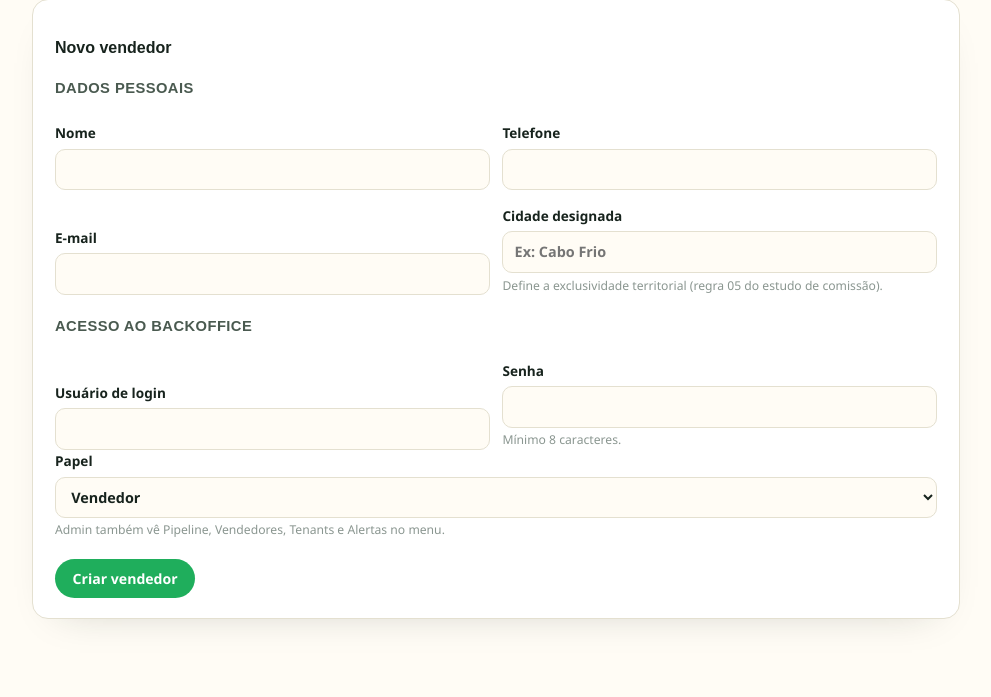
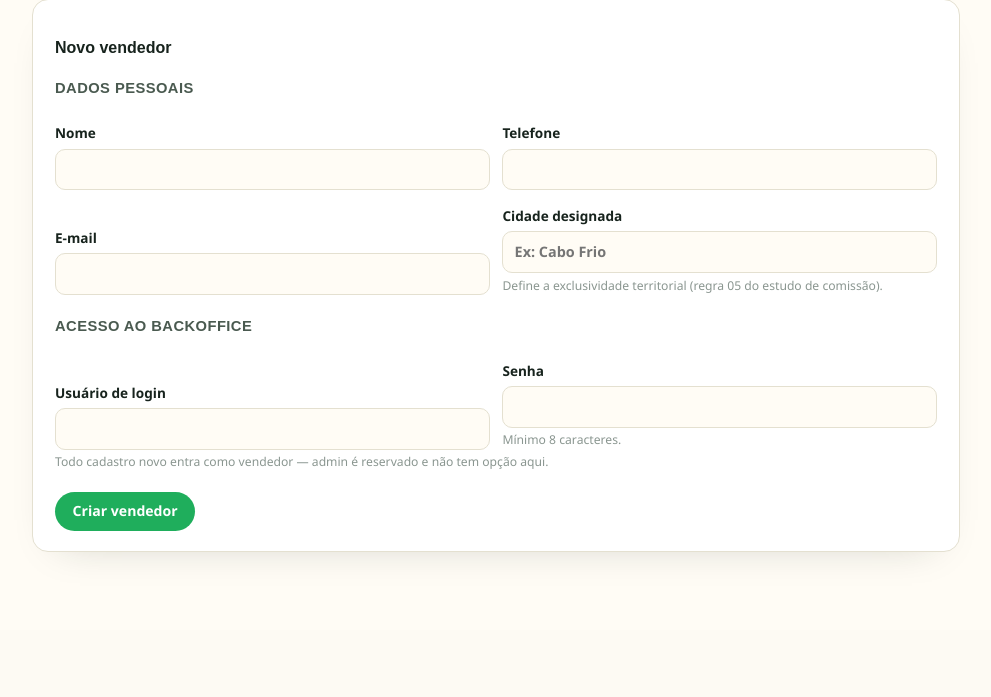
Before and after one commit to pachecasatSP/AtendAgente, a FastAPI app: template tools/comercial-backoffice/templates/admin_vendedores.html in a window 1280 px wide. Shown: the part 274-971 px from the top of the page, without its empty margins (144-1135 px from the left). After the commit the page ends 829 px from the top, so only its background shows below. Run offline with FastAPI, Linux system fonts and the light colour scheme; the template is opened without the code that fills it, so the values that code supplies are empty.

Commit message:
Backoffice: todo cadastro novo nasce vendedor, sem seletor de papel
Admin é reservado (só a conta do dono do negócio) — remove a opção de
escolher papel na criação, tanto na rota (sempre "vendedor") quanto no
formulário.

Co-Authored-By: Claude Sonnet 5 <noreply@anthropic.com>
Claude-Session: https://claude.ai/code/session_01X18QrHUctmNMS4RkpToThh

```diff
--- a/tools/comercial-backoffice/app/main.py
+++ b/tools/comercial-backoffice/app/main.py
@@ -339,13 +339,15 @@ def admin_criar_vendedor(
     telefone: str = Form(""),
     username: str = Form(...),
     password: str = Form(...),
-    role: str = Form("vendedor"),
     cidade_designada: str = Form(""),
 ):
+    """Todo cadastro novo nasce vendedor — não existe seletor de papel
+    aqui de propósito. Admin é reservado, promovido manualmente só via
+    banco (fora da UI) quando for mesmo o caso."""
     require_admin_role(request)
     if len(password) < 8:
         raise HTTPException(status_code=400, detail="Senha precisa ter pelo menos 8 caracteres")
-    store.create_vendedor(nome.strip(), email.strip(), telefone.strip(), username.strip(), password, role, cidade_designada or None)
+    store.create_vendedor(nome.strip(), email.strip(), telefone.strip(), username.strip(), password, "vendedor", cidade_designada or None)
     return RedirectResponse("/admin/vendedores", status_code=303)
 
 
--- a/tools/comercial-backoffice/templates/admin_vendedores.html
+++ b/tools/comercial-backoffice/templates/admin_vendedores.html
@@ -65,13 +65,7 @@
           <div class="hint">Mínimo 8 caracteres.</div>
         </label>
       </div>
-      <label>Papel
-        <select name="role">
-          <option value="vendedor">Vendedor</option>
-          <option value="admin">Admin</option>
-        </select>
-        <div class="hint">Admin também vê Pipeline, Vendedores, Tenants e Alertas no menu.</div>
-      </label>
+      <div class="hint">Todo cadastro novo entra como vendedor — admin é reservado e não tem opção aqui.</div>
     </fieldset>
     <button type="submit">Criar vendedor</button>
   </form>
```
